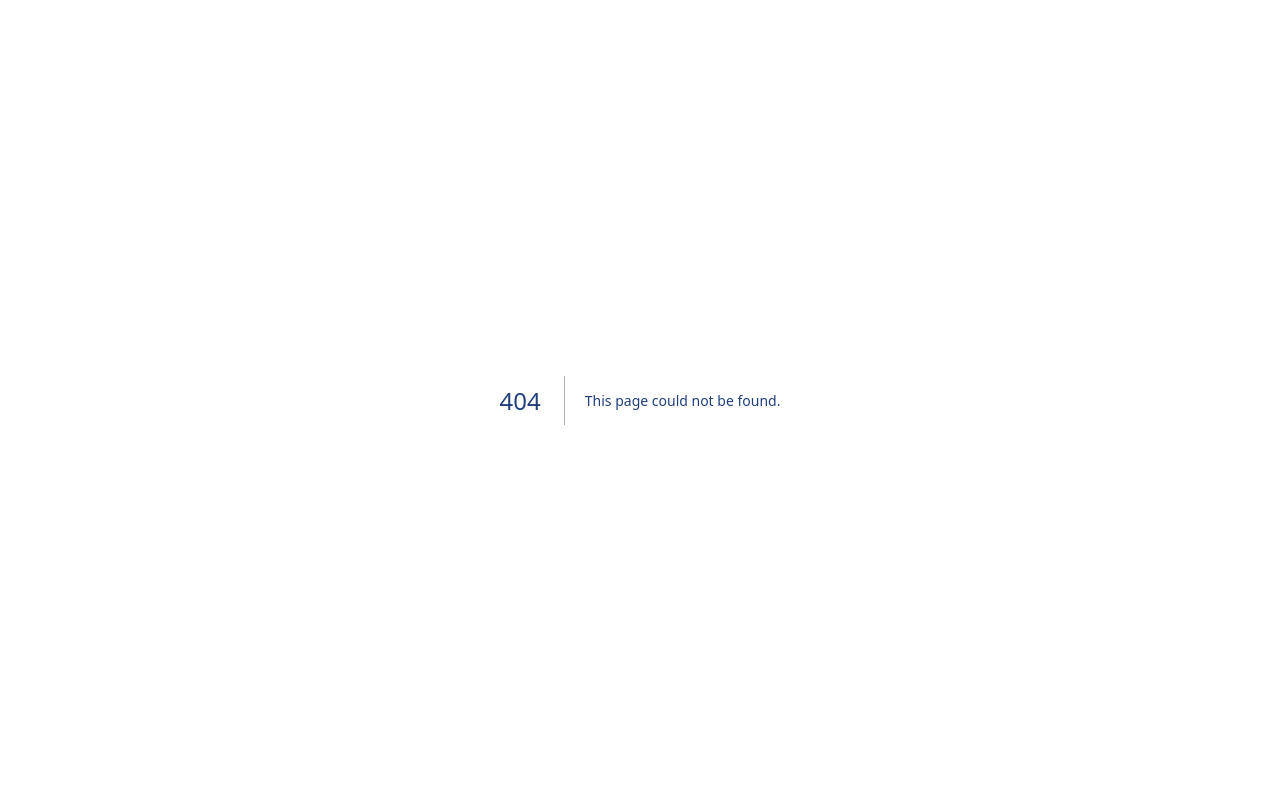
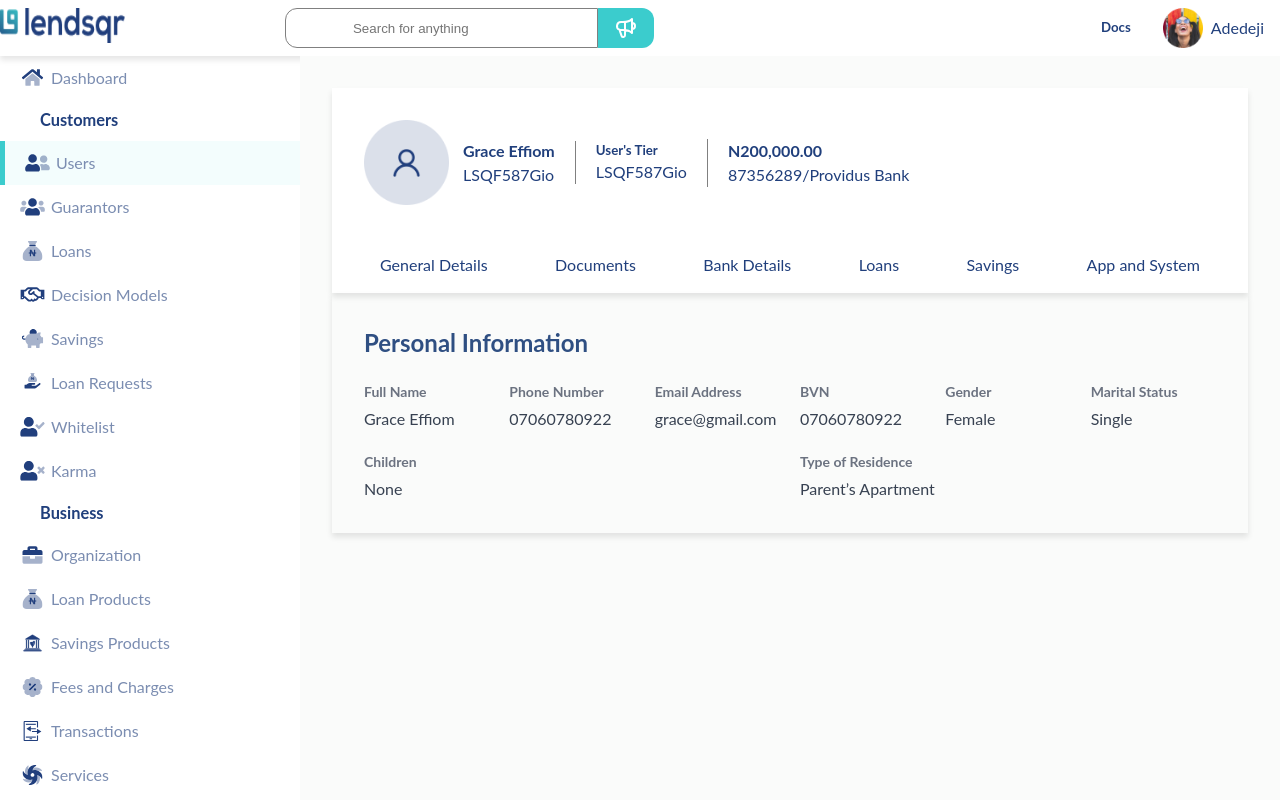
Before and after one commit to izik4004/fe-test, a Next.js app: page /users/1 in a window 1280 px wide. Before the commit this address had no page. Shown: the top 800 px of the page. Built offline with nearby package versions, Linux system fonts and the light colour scheme.

Commit message:
created user details page and make the personal information section a reusable component

```diff
--- /dev/null
+++ b/app/(root)/users/[id]/Userdetails.scss
@@ -0,0 +1,53 @@
+.user_details {
+    background-color: white;
+    box-shadow: 0 4px 6px rgba(0, 0, 0, 0.1);
+    width: 100%;
+
+    .summary {
+        display: flex;
+        padding: 2rem;
+        align-items: center;
+        gap: 20px
+    }
+
+    .initials_wrapper {
+        display: flex;
+        align-items: center;
+        gap: 14px;
+    }
+
+    .more_user_details {
+        display: flex;
+        flex-direction: column;
+        // align-items: center;
+        border-left: 0.8px solid gray;
+        padding-left: 20px;
+    }
+
+    .other_links {
+        padding: 0rem 2rem;
+
+        & ul {
+            display: flex;
+            justify-content: space-between;
+        }
+
+        & li {
+            cursor: pointer;
+            padding: 1rem;
+
+            &:hover {
+                color: #3BCCCD;
+                border-bottom: 2px solid #3BCCCD;
+
+            }
+        }
+    }
+
+}
+
+.personal_info_wrapper {
+    box-shadow: 0 4px 6px rgba(0, 0, 0, 0.1);
+    padding: 2rem;
+
+}
--- /dev/null
+++ b/app/(root)/users/[id]/page.tsx
@@ -0,0 +1,63 @@
+import React from 'react'
+import "./Userdetails.scss"
+import Image from 'next/image'
+import person from "../../../../public/avatar1.png"
+import PersonalInfo from '@/components/user/PersonalInfo'
+
+
+
+const page = () => {
+
+    const data = [
+        { label: 'Full Name', value: 'Grace Effiom' },
+        { label: 'Phone Number', value: '07060780922' },
+        { label: 'Email Address', value: 'grace@gmail.com' },
+        { label: 'BVN', value: '07060780922' },
+        { label: 'Gender', value: 'Female' },
+        { label: 'Marital Status', value: 'Single' },
+        { label: 'Children', value: 'None' },
+        { label: 'Type of Residence', value: 'Parent’s Apartment' },
+    ];
+  return (
+      <div>
+          <div className='user_details'>
+
+              <div className='summary'>
+
+                  <div className='initials_wrapper'>
+                      <Image src={person} alt='logo' width={85} height={85} />
+                      <div className='initials'>
+                          <h4>Grace Effiom</h4>
+                          <p>LSQF587Gio</p>
+                      </div>
+                  </div>
+                  <div className='more_user_details'>
+                      <h5>User's Tier</h5>
+                      <p>LSQF587Gio</p>
+                  </div>
+                  <div className='more_user_details'>
+                      <h4>N200,000.00</h4>
+                      <p>87356289/Providus Bank</p>
+                  </div>
+              </div>
+              <div className='other_links'>
+                  <ul className='other_links_items'>
+                      <li>General Details</li>
+                      <li>Documents</li>
+                      <li>Bank Details</li>
+                      <li>Loans</li>
+                      <li>Savings</li>
+                      <li>App and System</li>
+                  </ul>
+              </div>
+          </div>
+
+          <div className='personal_info_wrapper'>
+              <PersonalInfo data={data} />
+
+          </div>
+    </div>
+  )
+}
+
+export default page
--- /dev/null
+++ b/components/user/PersonalInfo.scss
@@ -0,0 +1,36 @@
+
+
+.personal-info {
+    max-width: 1200px;
+    margin: 0 auto;
+    // padding: 20px;
+
+    h2 {
+        font-size: 24px;
+        color: #2f4f82;
+        margin-bottom: 20px;
+    }
+
+    .info-grid {
+        display: flex;
+        flex-wrap: wrap;
+        gap: 20px;
+
+        .info-item {
+            flex: 1 1 calc(15% - 10px);
+            // min-width: 250px;
+
+            h3 {
+                font-size: 14px;
+                color: #6b7280;
+                margin-bottom: 5px;
+            }
+
+            p {
+                font-size: 16px;
+                color: #374151;
+                margin: 0;
+            }
+        }
+    }
+}
--- /dev/null
+++ b/components/user/PersonalInfo.tsx
@@ -0,0 +1,29 @@
+import React from 'react';
+import './PersonalInfo.scss';
+
+interface InfoItem {
+    label: string;
+    value: string;
+}
+
+interface PersonalInfoProps {
+    data: InfoItem[];
+}
+
+const PersonalInfo: React.FC<PersonalInfoProps> = ({ data }) => {
+    return (
+        <section className="personal-info">
+            <h2>Personal Information</h2>
+            <div className="info-grid">
+                {data.map((item, index) => (
+                    <div className="info-item" key={index}>
+                        <h3>{item.label}</h3>
+                        <p>{item.value}</p>
+                    </div>
+                ))}
+            </div>
+        </section>
+    );
+};
+
+export default PersonalInfo;
```
Also changed, not shown: public/avatar1.png (added).
